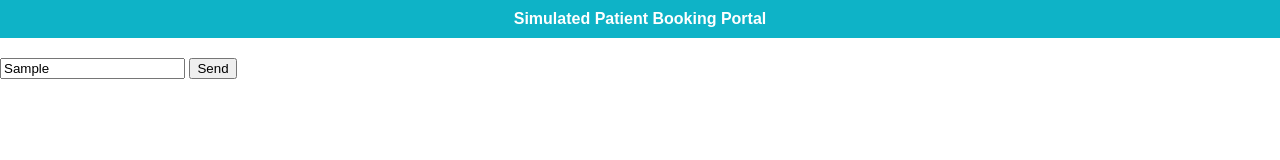
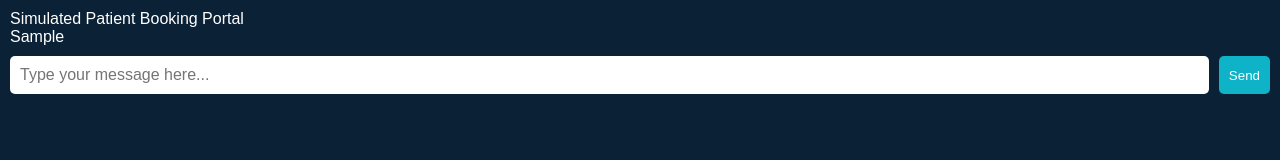
Before and after one commit to ckeilberg57/providerCal, a plain HTML site: page chatbot.html in a window 1280 px wide. Both pictures are taken after typing "Sample" into the empty fields and a click on the button "Send". Drawn offline with Linux system fonts and the light colour scheme.

Commit message:
Update chatbot.html

```diff
--- a/chatbot.html
+++ b/chatbot.html
@@ -3,52 +3,88 @@
 <head>
     <meta charset="UTF-8">
     <meta name="viewport" content="width=device-width, initial-scale=1.0">
-    <title>Chatbot</title>
+    <title>Simulated Patient Booking Portal</title>
     <style>
         body {
             font-family: Arial, sans-serif;
+            background-color: #0a2136;
+            color: white;
             margin: 0;
-            padding: 0;
+            height: 100%;
+            display: flex;
+            flex-direction: column;
         }
-        .chat-header {
-            background-color: #0eb3c7;
-            color: white;
-            padding: 10px;
-            text-align: center;
-            font-weight: bold;
-        }
-        .chat-container {
+        #chat-container {
             display: flex;
             flex-direction: column;
             height: 100%;
+            padding: 10px;
         }
         #chat-output {
             flex-grow: 1;
             overflow-y: auto;
+            margin-bottom: 10px;
+        }
+        #message-input {
+            display: flex;
+        }
+        #message {
+            flex-grow: 1;
             padding: 10px;
+            border: none;
+            border-radius: 5px;
+            font-size: 16px;
         }
-        .message {
-            margin: 5px 0;
+        #send-button {
+            padding: 10px;
+            border: none;
+            border-radius: 5px;
+            background-color: #0eb3c7;
+            color: white;
+            cursor: pointer;
+            margin-left: 10px;
         }
-        .options {
-            margin-top: 10px;
-        }
-        .datetime-picker {
-            margin-top: 10px;
+        #send-button:hover {
+            background-color: #0a9fb1;
         }
     </style>
 </head>
 <body>
-    <div class="chat-header">Simulated Patient Booking Portal</div>
-    <div class="chat-container">
+    <div id="chat-container">
         <div id="chat-output">
-            <!-- Chat messages will be dynamically inserted here -->
+            <div class="message">Simulated Patient Booking Portal</div>
         </div>
-        <div id="chat-input">
-            <input type="text" id="user-input" placeholder="Type your message..." />
-            <button id="send-btn">Send</button>
+        <div id="message-input">
+            <input type="text" id="message" placeholder="Type your message here...">
+            <button id="send-button">Send</button>
         </div>
     </div>
-    <script src="chatbot.js"></script>
+    <script>
+        document.addEventListener('DOMContentLoaded', function() {
+            const sendButton = document.getElementById('send-button');
+            const messageInput = document.getElementById('message');
+            const chatOutput = document.getElementById('chat-output');
+
+            function sendMessage() {
+                const messageText = messageInput.value.trim();
+                if (messageText) {
+                    const messageDiv = document.createElement('div');
+                    messageDiv.className = 'message';
+                    messageDiv.textContent = messageText;
+                    chatOutput.appendChild(messageDiv);
+                    messageInput.value = '';
+                    chatOutput.scrollTop = chatOutput.scrollHeight; // Scroll to bottom
+                }
+            }
+
+            sendButton.addEventListener('click', sendMessage);
+            messageInput.addEventListener('keypress', function(event) {
+                if (event.key === 'Enter') {
+                    event.preventDefault();
+                    sendMessage();
+                }
+            });
+        });
+    </script>
 </body>
 </html>
```
